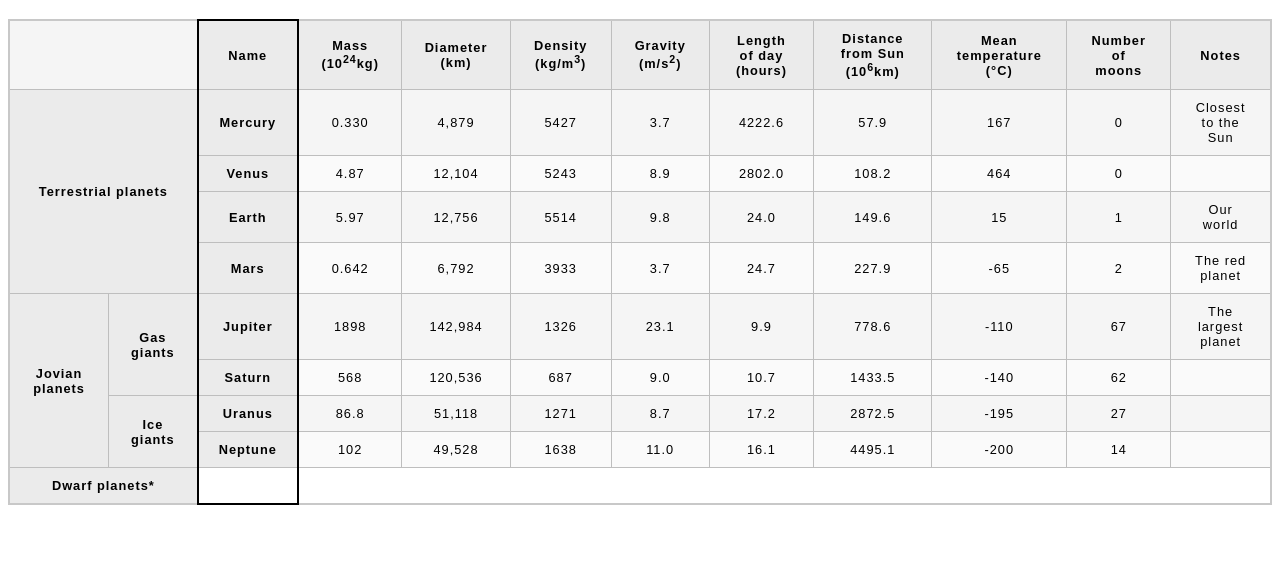
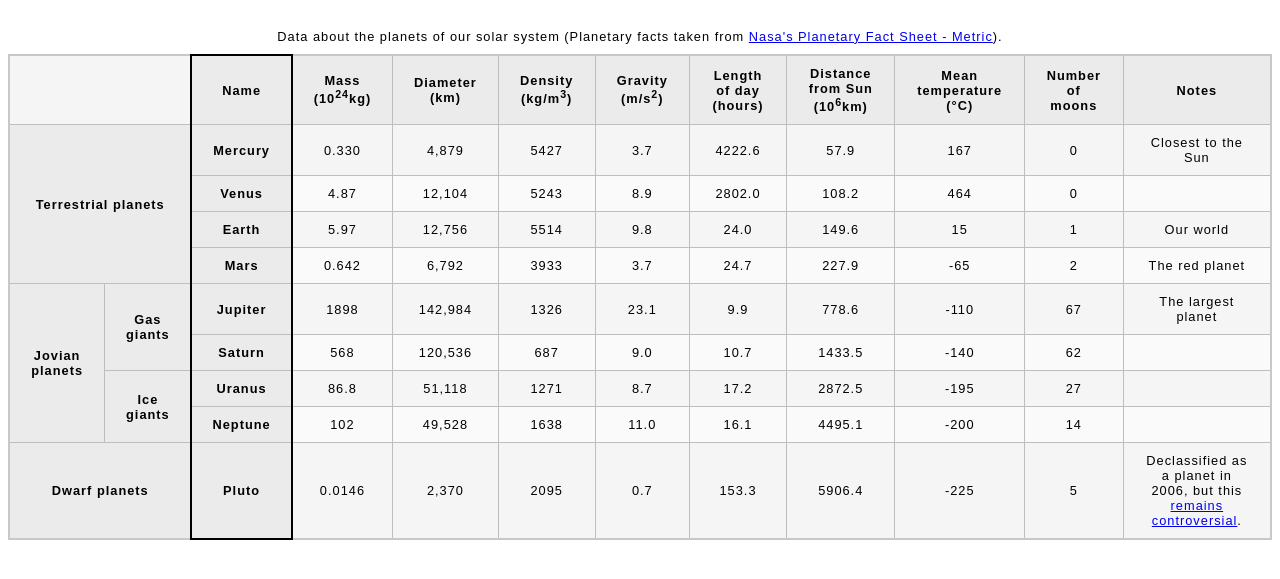
Before and after one commit to Binary-Daniel/strukturera-planetdata04, a plain HTML site: page index.html in a window 1280 px wide. Shown: the part 61-640 px from the top of the page. Drawn offline with Linux system fonts and the light colour scheme.

Commit message:
Update index.html

```diff
--- a/index.html
+++ b/index.html
@@ -10,6 +10,9 @@
     <body>
         <h1>Table template</h1>
         <table>
+            <caption>
+                Data about the planets of our solar system (Planetary facts taken from <a href="http://nssdc.gsfc.nasa.gov/planetary/factsheet/">Nasa's Planetary Fact Sheet - Metric</a>).
+            </caption>
             <colgroup>
                 <col span="2">
                 <col style="border: 2px solid black">
@@ -33,7 +36,7 @@
             <tbody>
                 <tr>
                     <th colspan="2" rowspan="4" scope="rowgroup">Terrestrial planets</th>
-                    <th scope="row">Mercury</th>
+                    <th>Mercury</th>
                     <td>0.330</td>
                     <td>4,879</td>
                     <td>5427</td>
@@ -132,7 +135,17 @@
                     <td></td>
                 </tr>
                 <tr>
-                    <th colspan="2" scope="rowgroup">Dwarf planets*</th>
+                    <th colspan="2" scope="rowgroup">Dwarf planets</th>
+                    <th>Pluto</th>
+                    <td>0.0146</td>
+                    <td>2,370</td>
+                    <td>2095</td>
+                    <td>0.7</td>
+                    <td>153.3</td>
+                    <td>5906.4</td>
+                    <td>-225</td>
+                    <td>5</td>
+                    <td>Declassified as a planet in 2006, but this <a href="http://www.usatoday.com/story/tech/2014/10/02/pluto-planet-solar-system/16578959/">remains controversial</a>.</td>
                 </tr>
             </tbody>
         </table>
```
